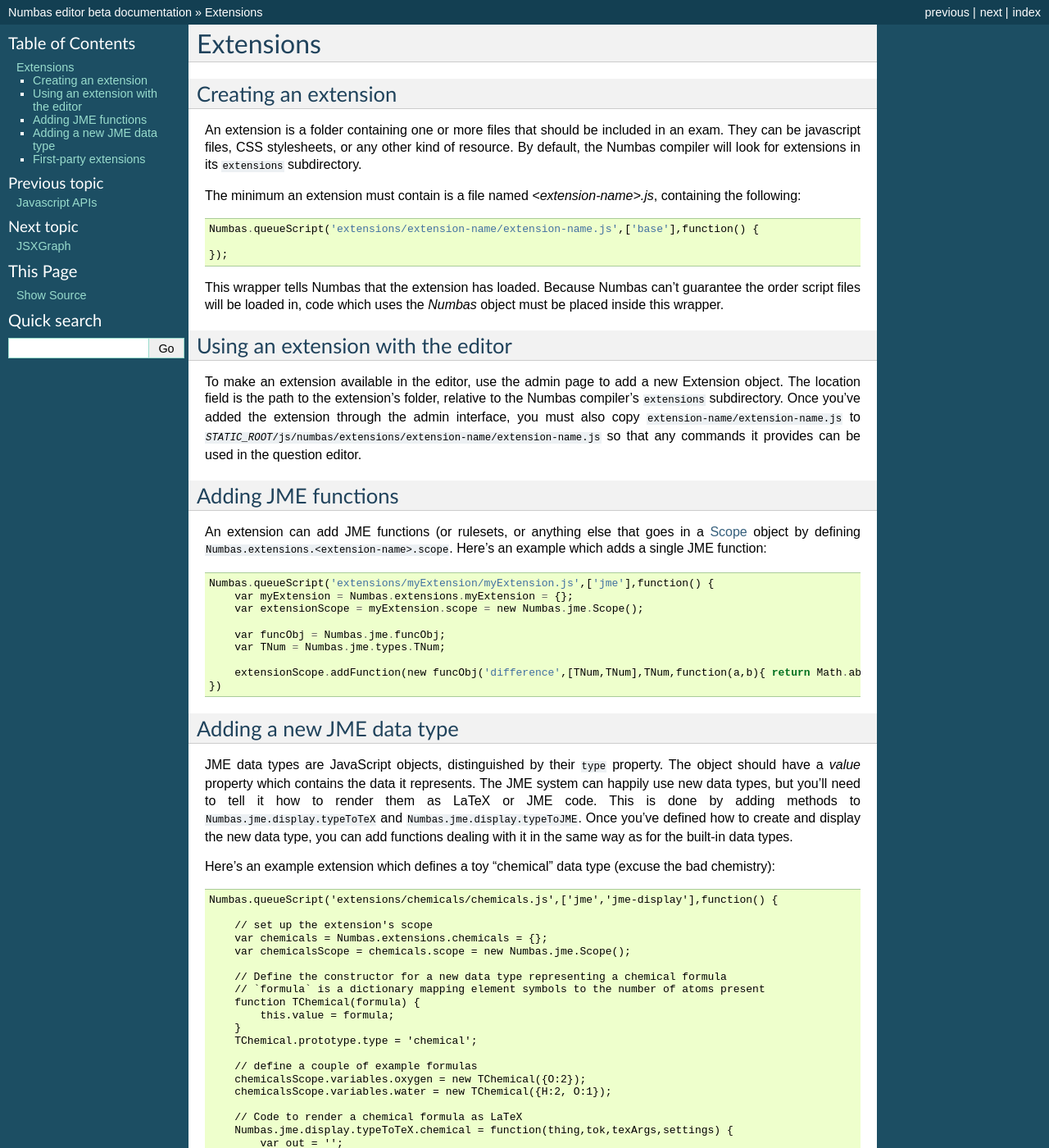
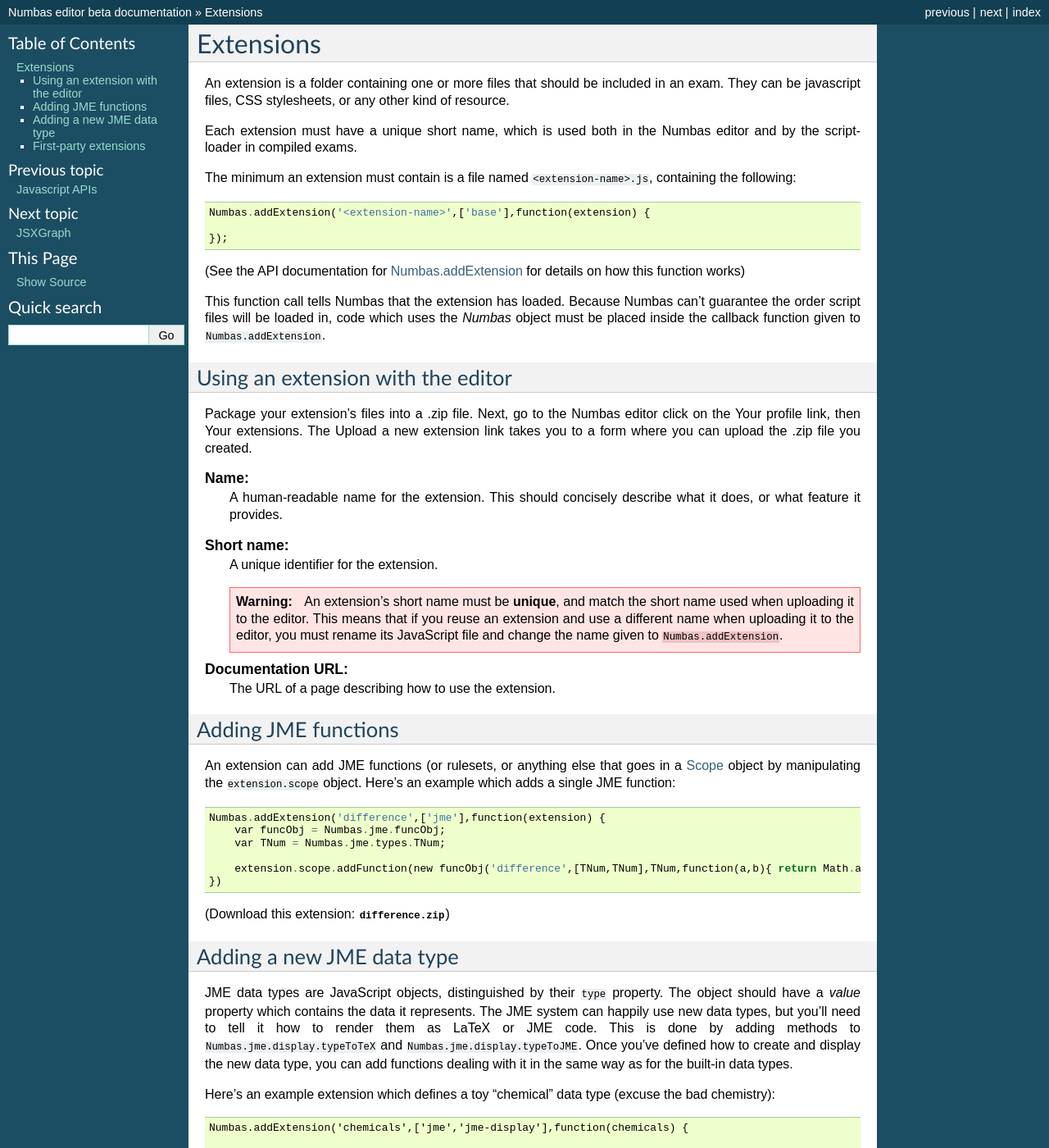
Before and after one commit to numbas/editor-docs, a Sphinx documentation site: the page built from source/extensions.rst, in a window 1280 px wide and 1400 px high. Shown: the whole window at 82% size. Built offline with Sphinx 7.4.7, drawn with Linux system fonts in a browser that asks for light colours; some of the changed text lies outside the part shown.

Commit message:
document the new way of uploading extensions

```diff
--- a/source/extensions.rst
+++ b/source/extensions.rst
@@ -1,38 +1,53 @@
 Extensions
 ==========
 
-Creating an extension
---------------------
+An extension is a folder containing one or more files that should be included in an exam. They can be javascript files, CSS stylesheets, or any other kind of resource.
 
-An extension is a folder containing one or more files that should be included in an exam. They can be javascript files, CSS stylesheets, or any other kind of resource. By default, the Numbas compiler will look for extensions in its :file:`extensions` subdirectory.
+Each extension must have a unique :term:`short name`, which is used both in the Numbas editor and by the script-loader in compiled exams.
 
-The minimum an extension must contain is a file named `<extension-name>.js`, containing the following::
+The minimum an extension must contain is a file named ``<extension-name>.js``, containing the following::
 
-    Numbas.queueScript('extensions/extension-name/extension-name.js',['base'],function() {
+    Numbas.addExtension('<extension-name>',['base'],function(extension) {
 
     });
 
-This wrapper tells Numbas that the extension has loaded. Because Numbas can't guarantee the order script files will be loaded in, code which uses the `Numbas` object must be placed inside this wrapper.
+(See the API documentation for `Numbas.addExtension <http://numbas.github.io/Numbas/Numbas.html#addExtension>`_ for details on how this function works)
+
+This function call tells Numbas that the extension has loaded. Because Numbas can't guarantee the order script files will be loaded in, code which uses the `Numbas` object must be placed inside the callback function given to ``Numbas.addExtension``.
+
 
 Using an extension with the editor
 ----------------------------------
 
-To make an extension available in the editor, use the admin page to add a new :guilabel:`Extension` object. The :guilabel:`location` field is the path to the extension's folder, relative to the Numbas compiler's :file:`extensions` subdirectory. Once you've added the extension through the admin interface, you must also copy :file:`extension-name/extension-name.js` to :file:`{STATIC_ROOT}/js/numbas/extensions/extension-name/extension-name.js` so that any commands it provides can be used in the question editor.
+Package your extension's files into a .zip file. Next, go to the Numbas editor click on the :guilabel:`Your profile` link, then :guilabel:`Your extensions`. The :guilabel:`Upload a new extension` link takes you to a form where you can upload the .zip file you created.
+
+.. glossary::
+    Name:
+        A human-readable name for the extension. This should concisely describe what it does, or what feature it provides.
+
+    Short name:
+        A unique identifier for the extension.
+
+        .. warning::
+            An extension's short name must be **unique**, and match the short name used when uploading it to the editor. This means that if you reuse an extension and use a different name when uploading it to the editor, you must rename its JavaScript file and change the name given to ``Numbas.addExtension``.
+
+    Documentation URL:
+        The URL of a page describing how to use the extension.
+
 
 Adding JME functions
 --------------------
 
-An extension can add JME functions (or rulesets, or anything else that goes in a `Scope <http://numbas.github.io/Numbas/Numbas.jme.Scope.html>`_ object by defining ``Numbas.extensions.<extension-name>.scope``. Here's an example which adds a single JME function::
+An extension can add JME functions (or rulesets, or anything else that goes in a `Scope <http://numbas.github.io/Numbas/Numbas.jme.Scope.html>`_ object by manipulating the ``extension.scope`` object. Here's an example which adds a single JME function::
 
-    Numbas.queueScript('extensions/myExtension/myExtension.js',['jme'],function() {
-        var myExtension = Numbas.extensions.myExtension = {};
-        var extensionScope = myExtension.scope = new Numbas.jme.Scope();
-
+    Numbas.addExtension('difference',['jme'],function(extension) {
         var funcObj = Numbas.jme.funcObj;
         var TNum = Numbas.jme.types.TNum;
 
-        extensionScope.addFunction(new funcObj('difference',[TNum,TNum],TNum,function(a,b){ return Math.abs(a-b); }, {unwrapValues:true}));
+        extension.scope.addFunction(new funcObj('difference',[TNum,TNum],TNum,function(a,b){ return Math.abs(a-b); }, {unwrapValues:true}));
     })
+
+(Download this extension: :download:`difference.zip`)
 
 Adding a new JME data type
 --------------------------
@@ -41,11 +56,9 @@ JME data types are JavaScript objects, distinguished by their ``type`` property.
 
 Here's an example extension which defines a toy "chemical" data type (excuse the bad chemistry)::
 
-    Numbas.queueScript('extensions/chemicals/chemicals.js',['jme','jme-display'],function() {
+    Numbas.addExtension('chemicals',['jme','jme-display'],function(chemicals) {
 
-        // set up the extension's scope
-        var chemicals = Numbas.extensions.chemicals = {};
-        var chemicalsScope = chemicals.scope = new Numbas.jme.Scope();
+        var chemicalsScope = chemicals.scope;
 
         // Define the constructor for a new data type representing a chemical formula
         // `formula` is a dictionary mapping element symbols to the number of atoms present
@@ -121,6 +134,7 @@ Here's an example extension which defines a toy "chemical" data type (excuse the
         }));
     });
 
+(Download this extension: :download:`chemicals.zip`)
 
 First-party extensions
 ----------------------
--- a/source/question-reference.rst
+++ b/source/question-reference.rst
@@ -43,7 +43,7 @@ General
         Use this field to record notes for yourself or other authors about the design of the question.
 
     Extensions
-        Extensions can provide new functionality, such as extra JME functions or content types. To use an extension, tick its checkbox here.
+        Extensions can provide new functionality, such as extra JME functions or content types. To use an extension, tick its checkbox here. See :doc:`extensions`.
 
     Tags
         Use tags to categorise questions so they can be found through the search function. Your guiding principle should be "more is better" - try to write down all words that someone searching for this question might use.
--- a/source/themes.rst
+++ b/source/themes.rst
@@ -25,7 +25,7 @@ At the top of your theme folder, place a file called ``inherit.txt`` containing
 Uploading a theme to the editor
 -------------------------------
 
-Package your theme's files into a .zip file. Next, go to the Numbas editor and click on the :guilabel:`Your profile` link, then :guilabel:`Your themes`. The :guilabel:`Upload a new theme` take you to a form where you can upload the .zip file you created, and give it a human-readable name. You will be able to select any of your themes in the exam edit page.
+Package your theme's files into a .zip file. Next, go to the Numbas editor and click on the :guilabel:`Your profile` link, then :guilabel:`Your themes`. The :guilabel:`Upload a new theme` takes you to a form where you can upload the .zip file you created, and give it a human-readable name. You will be able to select any of your themes in the exam edit page.
 
 If you make changes to your theme, go back to the :guilabel:`Your themes` page and click on the :guilabel:`Edit` link, then upload a revised .zip file.
 
```
